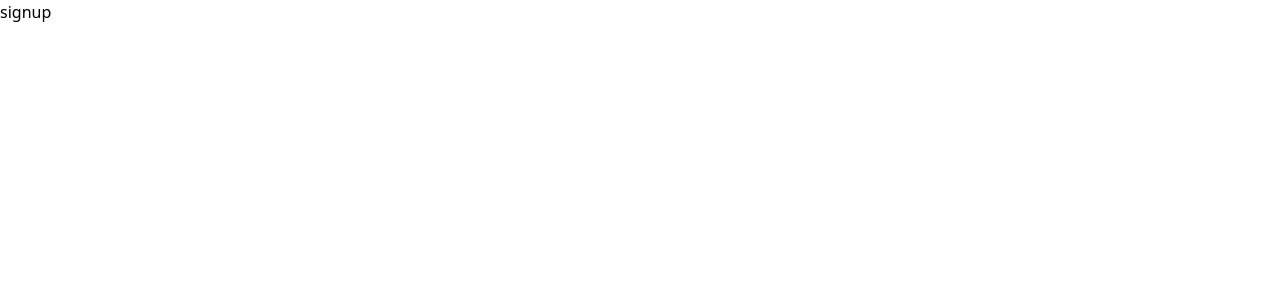
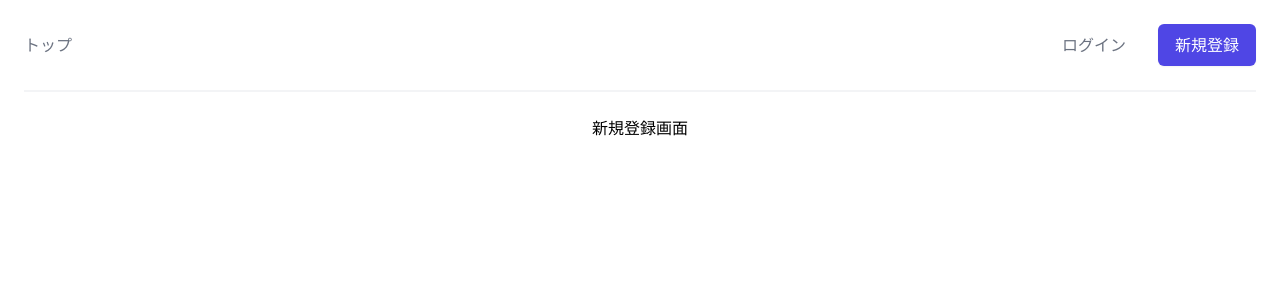
Before and after one commit to komura-c/react-mission, a React (Create React App) app: page /signup in a window 1280 px wide. Shown: the top 300 px of the page. Built offline with nearby package versions, Linux system fonts and the light colour scheme.

Commit message:
feat: add components, pages

```diff
--- a/src/App.tsx
+++ b/src/App.tsx
@@ -1,25 +1,34 @@
 import { BrowserRouter as Router, Route, Switch } from "react-router-dom";
+import { Header } from "./Components/Header";
+import { Top } from "./Pages/Top";
+import { SignUp } from "./Pages/SignUp";
+import { Login } from "./Pages/Login";
 
-function App() {
+export const App = () => {
   return (
     <Router>
-      <div className="App">
-        <header className="App-header">
-        </header>
-        <Switch>
-          <Route path="/" exact>
-            <div>home</div>
-          </Route>
-          <Route path="/signup" exact>
-            <div>signup</div>
-          </Route>
-          <Route path="/login" exact>
-            <div>login</div>
-          </Route>
-        </Switch>
+      <div>
+        <Header />
+        <div className="pt-6 p-2 text-center">
+          <Routes />
+        </div>
       </div>
     </Router>
   );
 }
 
-export default App;
+export const Routes = () => {
+  return (
+    <Switch>
+      <Route path="/" exact>
+        <Top />
+      </Route>
+      <Route path="/signup" exact>
+        <SignUp />
+      </Route>
+      <Route path="/login" exact>
+        <Login />
+      </Route>
+    </Switch>
+  )
+}
--- /dev/null
+++ b/src/Components/Header.tsx
@@ -0,0 +1,25 @@
+import { Link } from "react-router-dom";
+
+export const Header = () => {
+  return (
+    <header className="relative bg-white">
+      <div className="max-w-7xl mx-auto px-4 sm:px-6">
+        <div className="flex justify-between items-center border-b-2 border-gray-100 py-6 md:justify-start md:space-x-10">
+          <div className="justify-start">
+            <Link to="/" className="text-base font-medium text-gray-500 hover:text-gray-900">
+              トップ
+            </Link>
+          </div>
+          <div className="flex items-center justify-end md:flex-1">
+            <Link to="/login" className="text-base font-medium text-gray-500 hover:text-gray-900">
+              ログイン
+            </Link>
+            <Link to="/signup" className="ml-8 whitespace-nowrap inline-flex items-center justify-center px-4 py-2 border border-transparent rounded-md shadow-sm text-base font-medium text-white bg-indigo-600 hover:bg-indigo-700">
+              新規登録
+            </Link>
+          </div>
+        </div>
+      </div>
+    </header>
+  )
+}
--- /dev/null
+++ b/src/Pages/Login.tsx
@@ -0,0 +1,5 @@
+export const Login = () => {
+  return (
+    <div>ログイン画面</div>
+  )
+}
--- /dev/null
+++ b/src/Pages/SignUp.tsx
@@ -0,0 +1,6 @@
+export const SignUp = () => {
+  const signUpEndpoint = `${process.env.MISSION_API_ENDPOINT_URL}/users`
+  return (
+    <div>新規登録画面</div>
+  )
+}
--- /dev/null
+++ b/src/Pages/Top.tsx
@@ -0,0 +1,5 @@
+export const Top = () => {
+  return (
+    <div>トップページ</div>
+  )
+}
--- a/src/index.tsx
+++ b/src/index.tsx
@@ -1,7 +1,7 @@
 import React from 'react';
 import ReactDOM from 'react-dom';
 import './index.css';
-import App from './App';
+import { App } from './App';
 
 ReactDOM.render(
   <React.StrictMode>
```
Also changed, not shown: 2 other files (tests, documents, lock files or other folders).
